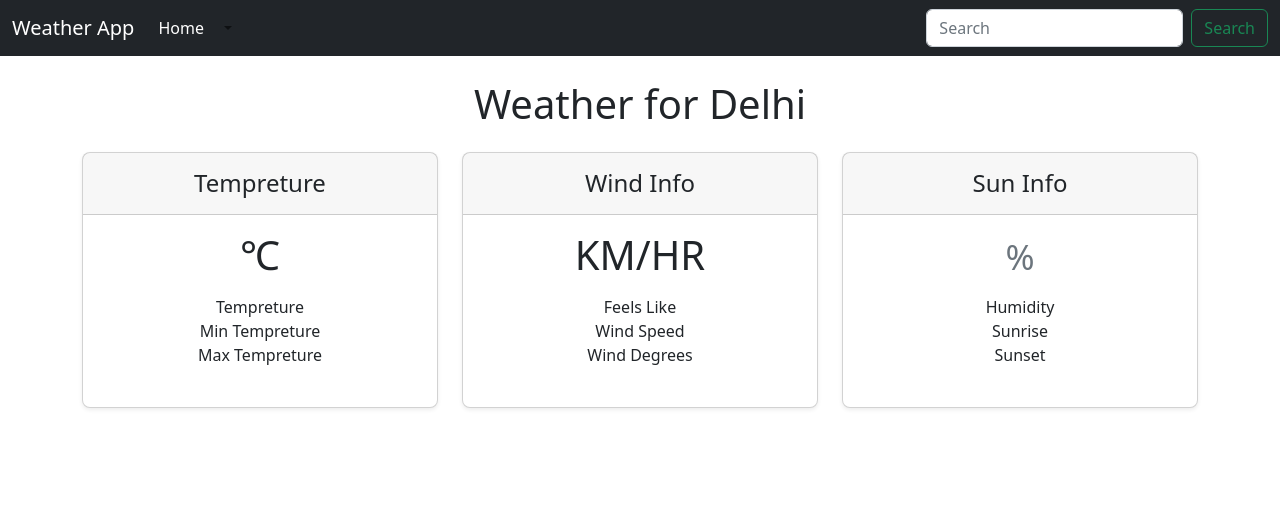
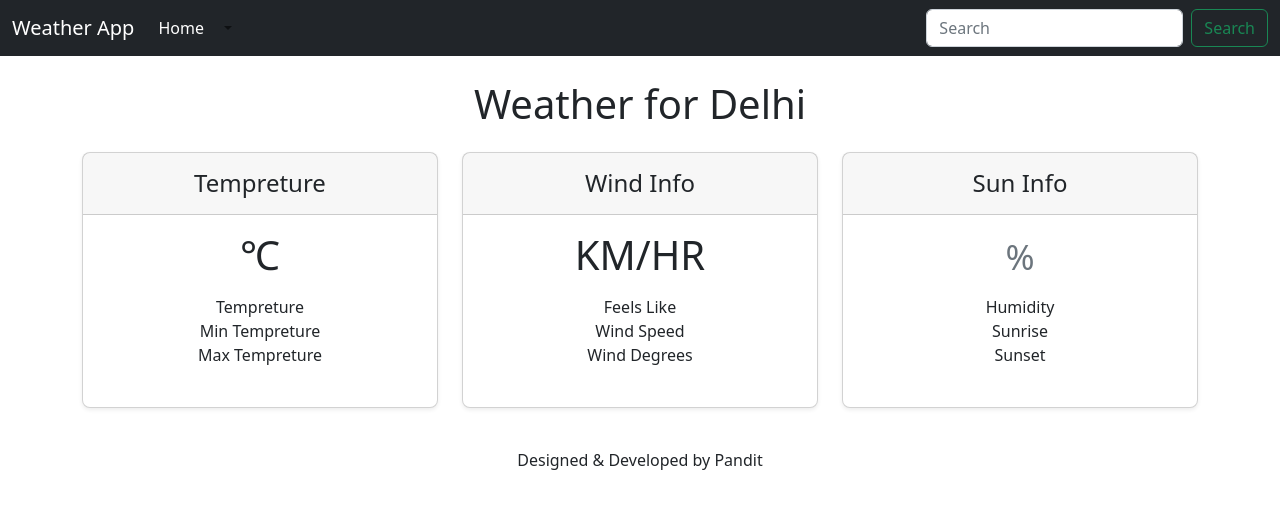
Before and after one commit to panditdhamdhere/Weather-App, a plain HTML site: page index.html in a window 1280 px wide. Drawn offline with nearby package versions, Linux system fonts and the light colour scheme; no server answers.

Commit message:
my name added

```diff
--- a/index.html
+++ b/index.html
@@ -112,6 +112,10 @@
         </main>
     </div>
     <!--end card-->
+
+    <div class="name">
+        <p class="text-center">Designed & Developed by Pandit</p>
+    </div>
     <script src="https://cdn.jsdelivr.net/npm/bootstrap@5.2.3/dist/js/bootstrap.bundle.min.js"
         integrity="sha384-kenU1KFdBIe4zVF0s0G1M5b4hcpxyD9F7jL+jjXkk+Q2h455rYXK/7HAuoJl+0I4"
         crossorigin="anonymous"></script>
```
